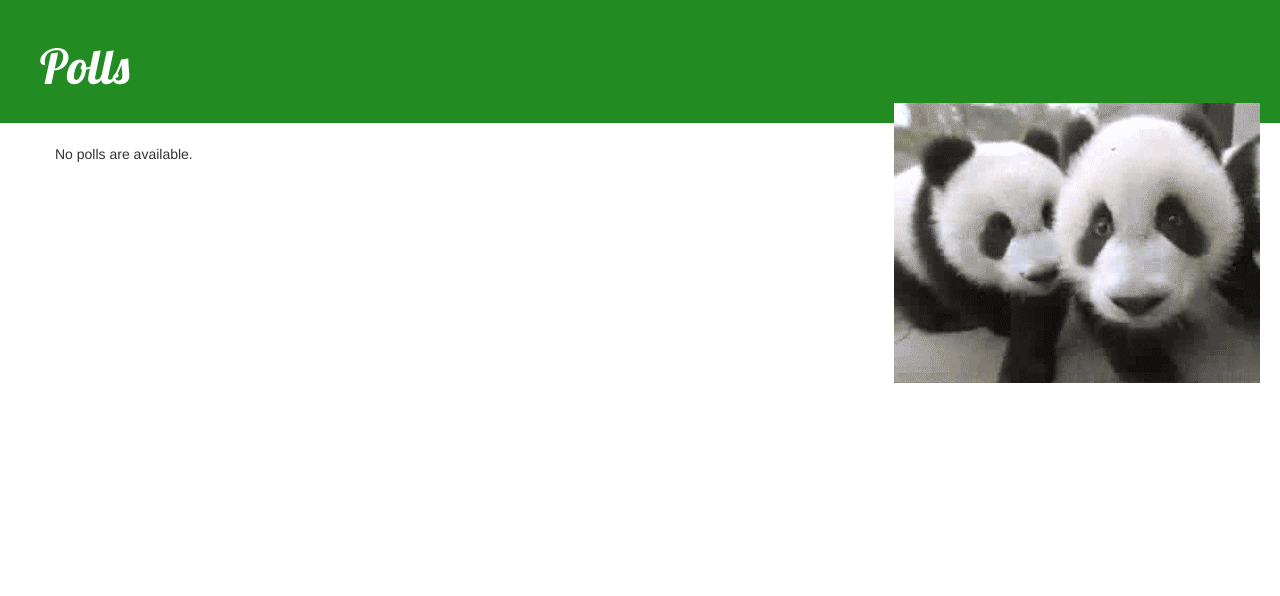
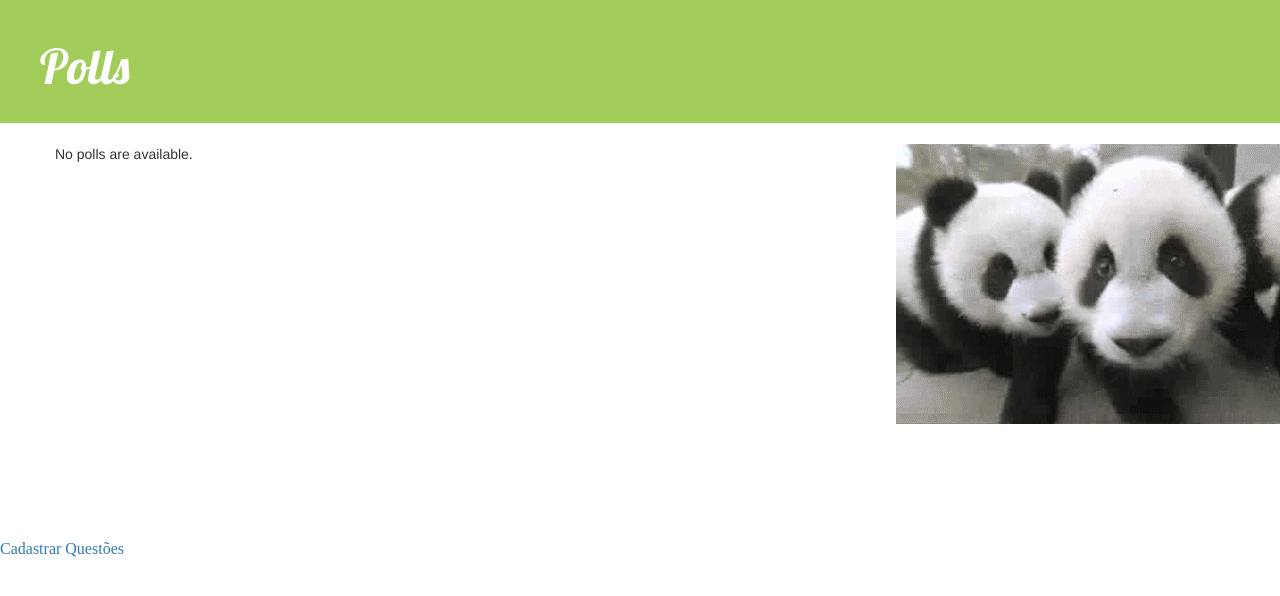
Before and after one commit to ClaraMacedo/Estudo-Django, a Django app: page /polls/ in a window 1280 px wide. Shown: the top 596 px of the page. Run offline with Django 3.2, Linux system fonts and the light colour scheme; data that the repository does not hold is empty; some libraries are stand-ins or nearby versions.

Commit message:
Segundo Commit

```diff
--- a/mysite/urls.py
+++ b/mysite/urls.py
@@ -2,6 +2,7 @@ from django.contrib import admin
 from django.urls import include, path
 
 urlpatterns = [
+    path('', include('polls.urls')),
     path('polls/', include('polls.urls')),
     path('admin/', admin.site.urls),
 ]
--- a/polls/static/polls/style.css
+++ b/polls/static/polls/style.css
@@ -1,5 +1,5 @@
 .page-header {
-    background-color: #228B22;
+    background-color: #A2CD5A;
     margin-top: 0;
     padding: 20px 20px 20px 40px;
 }
@@ -24,10 +24,22 @@ figure {
     margin-left: 40px;
 }
 
-h1, h2, h3, h4 {
+h2, h3, h4 {
+    font-family: SansSerif, cursive;
+}
+
+h1{
     font-family: 'Lobster', cursive;
 }
+li{
+    font-size: x-large;
+    font-family: SansSerif;
+}
 
+a.link{
+    font-size: medium;
+    font-family: SansSerif;
+}
 .date {
     color: #828282;
 }
--- a/polls/templates/polls/base.html
+++ b/polls/templates/polls/base.html
@@ -10,6 +10,8 @@
     <body>
     <div class="page-header">
         <h1><a href="/">Polls</a></h1>
+    </div>
+    <div>
         <figure>
           <p class="imagem"></p>
         </figure>
@@ -22,5 +24,9 @@
             </div>
         </div>
     </div>
+    <div>
+        <a class="link" href="/admin">Cadastrar Questões</a>
+    </div>
+
 </body>
 </html>
--- a/polls/templates/polls/index.html
+++ b/polls/templates/polls/index.html
@@ -5,6 +5,13 @@
     <ul>
     {% for question in latest_question_list %}
         <li><a href="/polls/{{ question.id }}/">{{ question.question_text }}</a></li>
+
+            <ul>
+            {% for choice in question.choice_set.all %}
+                <li>{{ choice.choice_text }} -- {{ choice.votes }} vote{{ choice.votes|pluralize }}</li>
+            {% endfor %}
+            </ul>
+        <br/>
     {% endfor %}
     </ul>
 {% else %}
```
